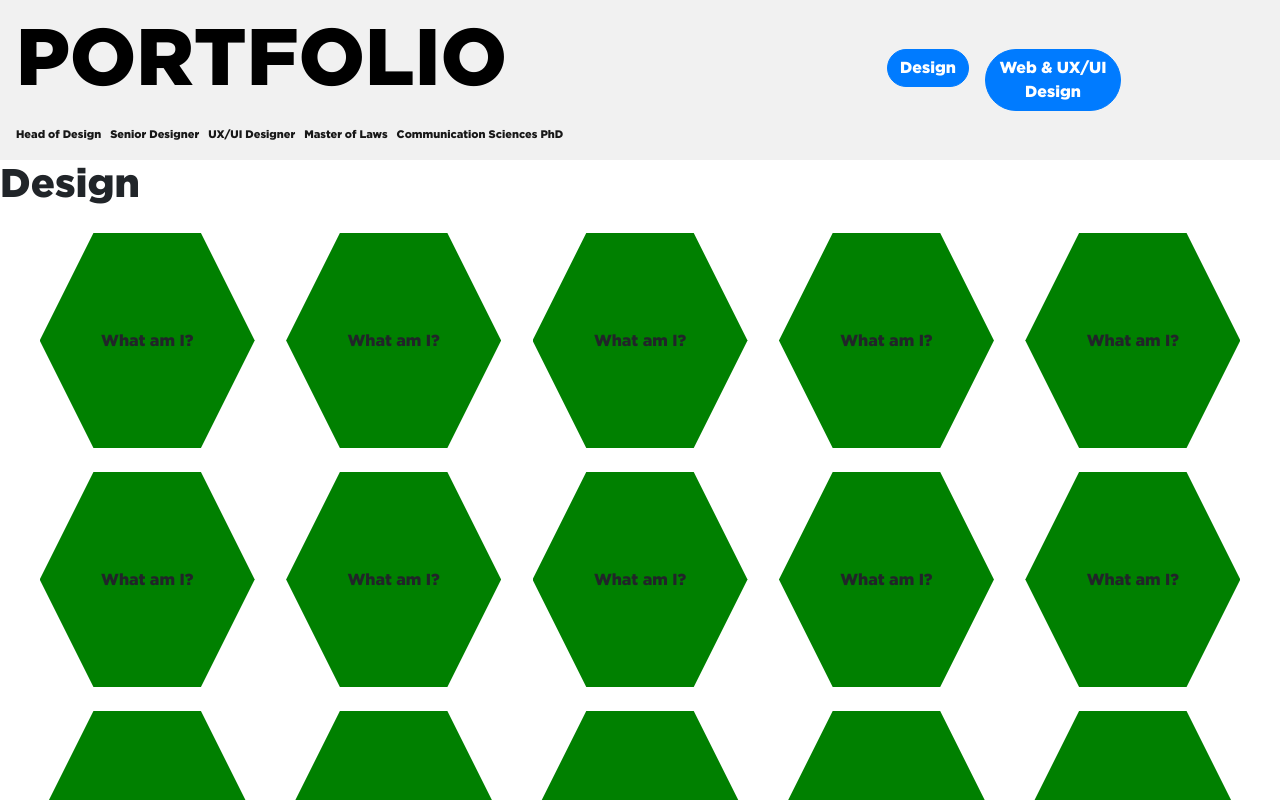
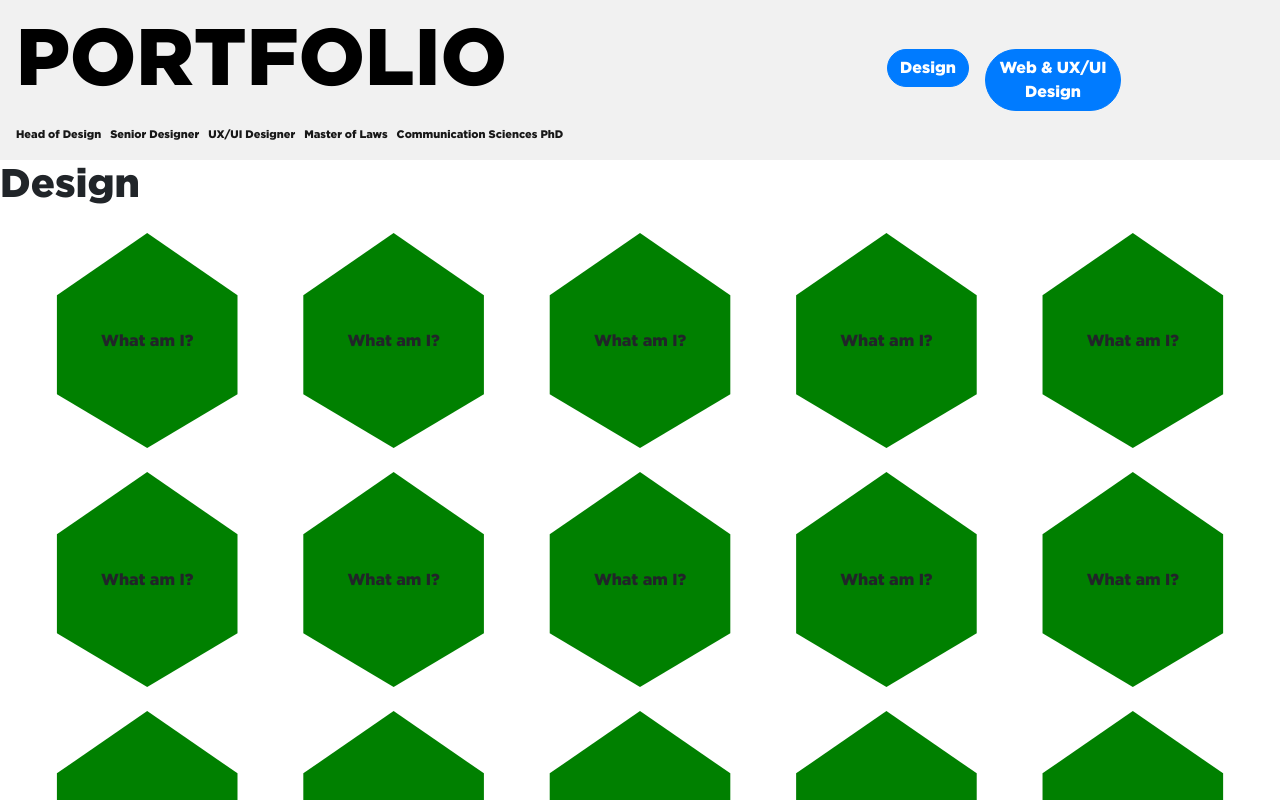
Before and after one commit to raultesta/Vue, a Vue app: page /design in a window 1280 px wide. Shown: the top 800 px of the page. Built offline with nearby package versions, Linux system fonts and the light colour scheme.

Commit message:
Changed the Hexs orientation, still its necessary to align them correctly

```diff
--- a/src/components/hexagon-grid/Hexagon.vue
+++ b/src/components/hexagon-grid/Hexagon.vue
@@ -13,7 +13,7 @@ export default {
 <style lang="scss">
 .hexagon {
   background-color: green;
-  clip-path: polygon(25% 0%, 75% 0%, 100% 50%, 75% 100%, 25% 100%, 0% 50%);
+  clip-path: polygon(8% 29%, 50% 0, 92% 29%, 92% 75%, 50% 100%, 8% 75%);
   width: 215px;
   height: 215px;
   display: flex;
@@ -27,7 +27,7 @@ export default {
 
   &:hover {
     background-color: red;
-    clip-path: polygon(25% 0%, 75% 0%, 100% 50%, 75% 100%, 25% 100%, 0% 50%);
+    clip-path: polygon(8% 29%, 50% 0, 92% 29%, 92% 75%, 50% 100%, 8% 75%);
 
     &:after {
       content: 'An Hexagon';
--- a/src/views/pages/Design.vue
+++ b/src/views/pages/Design.vue
@@ -18,7 +18,7 @@ export default {
 
   data: () => ({
     hexagons: [
-      'src="../../assets/images/Hexagons_RT-01.svg',
+      'hexagon',
       'hexagon',
       'hexagon',
       'hexagon',
```
